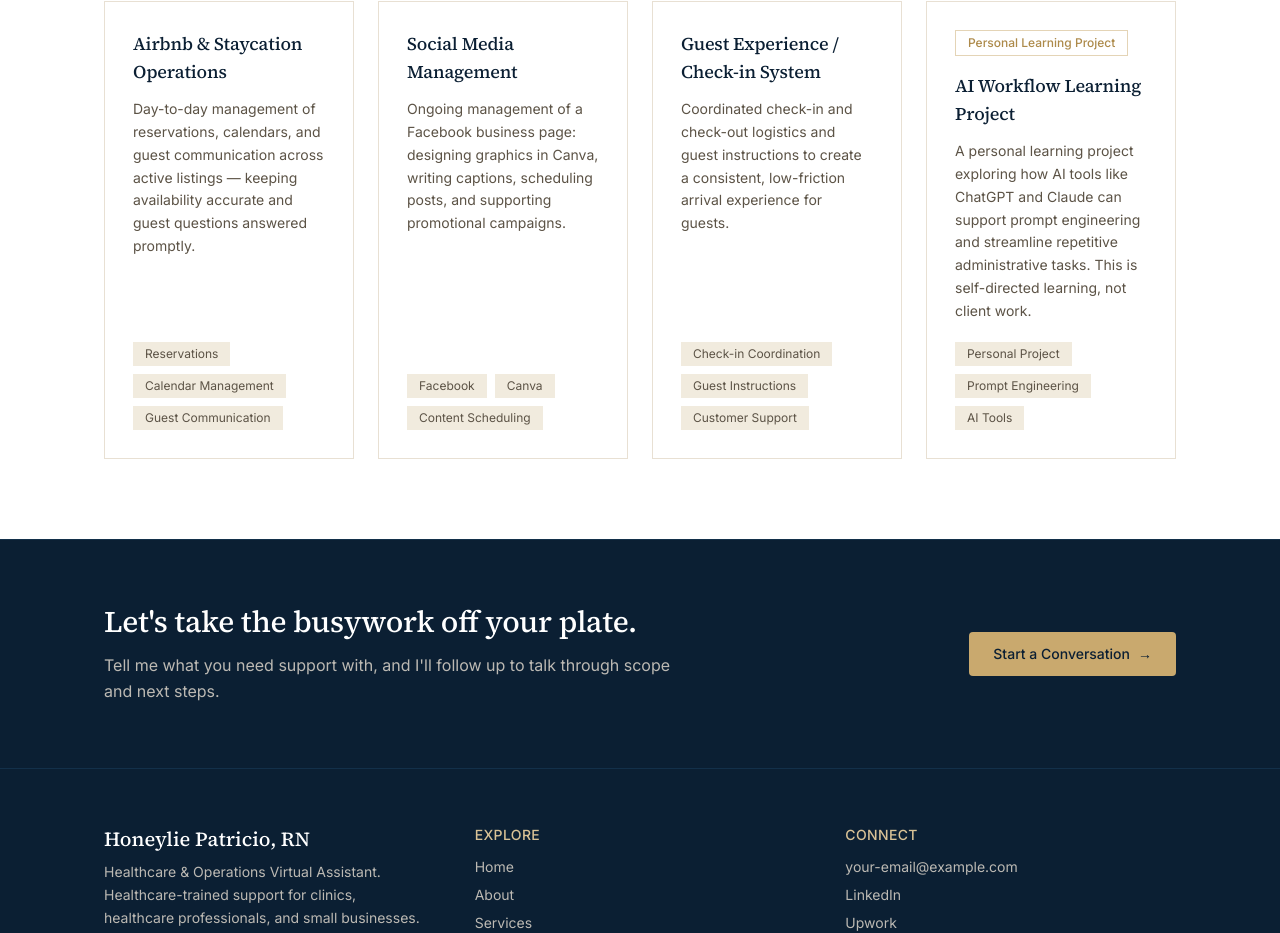
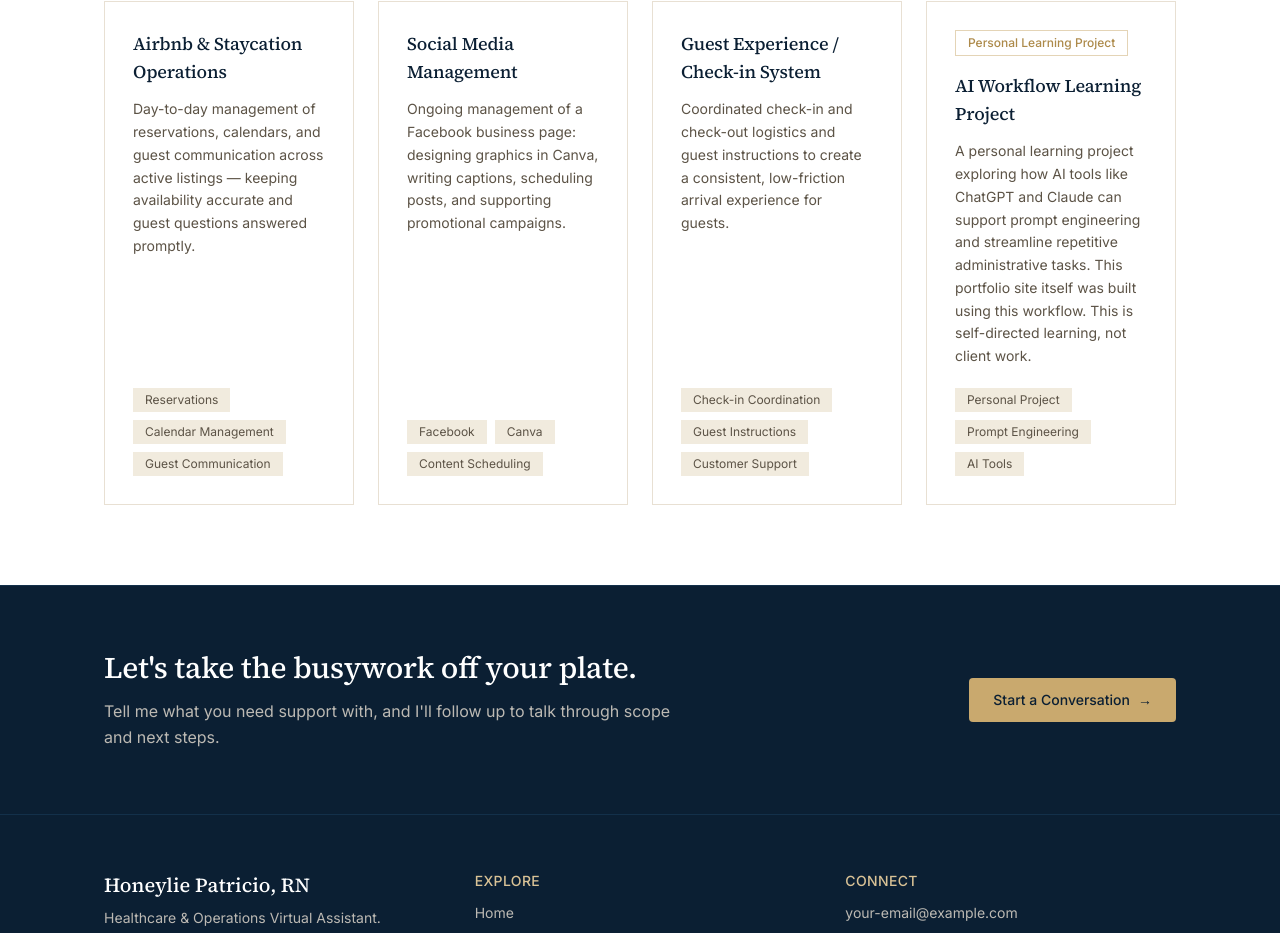
Before and after one commit to honeyliepatricio/honeylie-patricio-portfolio, a Next.js app: page / in a window 1280 px wide. Shown: the part 2228-3161 px from the top of the page. Built offline with nearby package versions, Linux system fonts and the light colour scheme.

Commit message:
Update content.ts

```diff
--- a/src/data/content.ts
+++ b/src/data/content.ts
@@ -1,7 +1,7 @@
 /**
  * Centralized content.
  * Edit the text here to update copy across the site without touching components.
- * Nothing in this file is invented beyond what was provided — update freely as
+ * Nothing in this file is intended beyond what was provided — update freely as
  * your real experience grows.
  */
 
@@ -82,7 +82,7 @@ export const serviceGroups: ServiceGroup[] = [
     items: [
       "AI productivity tools",
       "Prompt engineering",
-      "AI-assisted workflows",
+      "AI-assisted workflow",
       "Workflow optimization",
       "Repetitive-task automation",
     ],
@@ -148,6 +148,8 @@ export type PortfolioProject = {
   description: string;
   tags: string[];
   isLearningProject?: boolean;
+  link?: string;
+  linkLabel?: string;
 };
 
 export const portfolioProjects: PortfolioProject[] = [
@@ -176,9 +178,11 @@ export const portfolioProjects: PortfolioProject[] = [
     id: "ai-workflow-learning",
     title: "AI Workflow Learning Project",
     description:
-      "A personal learning project exploring how AI tools like ChatGPT and Claude can support prompt engineering and streamline repetitive administrative tasks. This is self-directed learning, not client work.",
+      "A personal learning project exploring how AI tools like ChatGPT and Claude can support prompt engineering and streamline repetitive administrative tasks. This portfolio site itself was built using this workflow. This is self-directed learning, not client work.",
     tags: ["Personal Project", "Prompt Engineering", "AI Tools"],
     isLearningProject: true,
+    link: "https://honeylie-patricio-portfolio.vercel.app",
+    linkLabel: "View Live Site",
   },
 ];
 
@@ -211,22 +215,22 @@ export const faqItems: FAQItem[] = [
   {
     question: "What is a Healthcare Virtual Assistant?",
     answer:
-      "A Healthcare Virtual Assistant provides remote, non-clinical administrative support to doctors, clinics, and healthcare teams — things like scheduling, documentation organization, data entry, research, and email support — so clinical staff can focus on patient care.",
+      "A Healthcare Virtual Assistant provides remote, non-clinical administrative support to doctors, clinics, and healthcare teams — things like scheduling, documentation, data entry, and communication support.",
   },
   {
     question: "Are you able to provide clinical services remotely?",
     answer:
-      "No. My background as a Registered Nurse informs how I understand healthcare workflows and communication, but the support I offer is non-clinical and administrative in nature — I do not provide clinical or diagnostic services.",
+      "No. My background as a Registered Nurse informs how I understand healthcare workflows and communication, but the support I offer is non-clinical and administrative.",
   },
   {
     question: "Do you work with businesses outside of healthcare?",
     answer:
-      "Yes. Alongside healthcare administrative support, I also support Airbnb and staycation hosts with reservations and guest communication, and small businesses with social media management.",
+      "Yes. Alongside healthcare administrative support, I also support Airbnb and staycation hosts with reservations and guest communication, and small businesses with general VA and social media support.",
   },
   {
     question: "What tools do you use?",
     answer:
-      "Day to day, I work in Google Workspace (Docs, Sheets, Drive), Microsoft Office, Canva, and Facebook's business tools. I'm also currently learning AI-assisted workflow tools like ChatGPT and Claude to support prompt engineering and task automation.",
+      "Day to day, I work in Google Workspace (Docs, Sheets, Drive), Microsoft Office, Canva, and Facebook's business tools. I'm also currently learning AI-assisted workflow tools.",
   },
   {
     question: "Are you an AI automation expert?",
```
